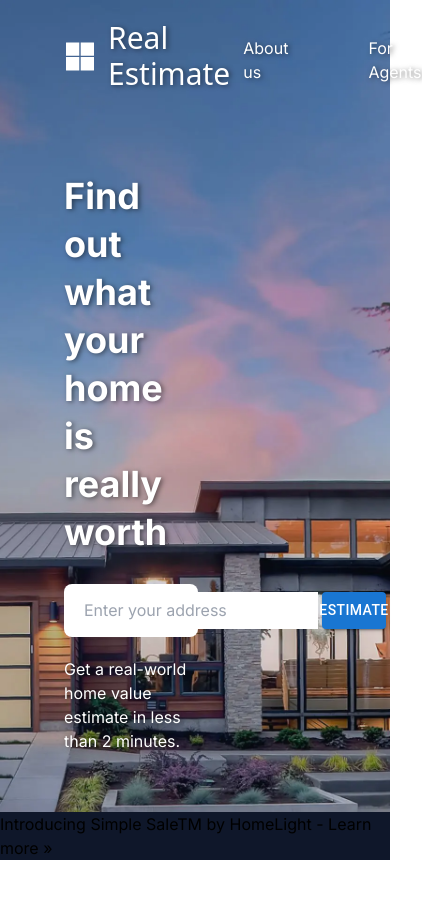
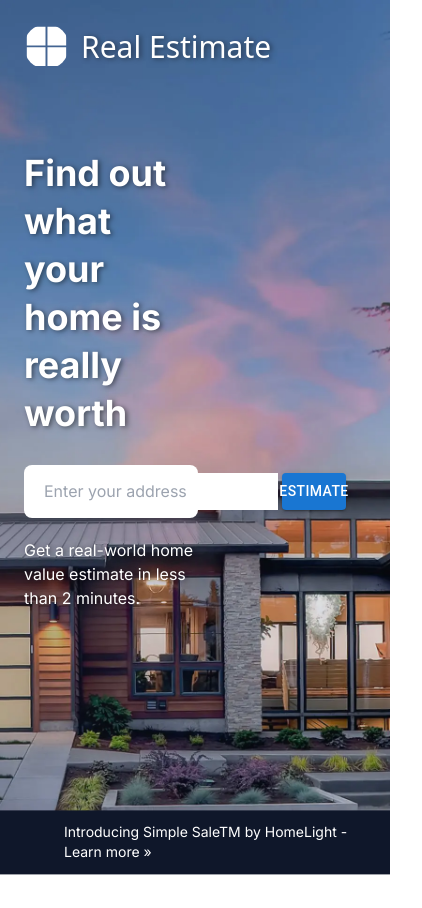
Before and after one commit to Harkanni/real-estate-management-app, a Next.js app: page / in a window 390 px wide. Shown: the whole page, 422 px wide, since content can reach past the window. Built offline with nearby package versions, Linux system fonts and the light colour scheme.

Commit message:
header-responsive

```diff
--- a/app/globals.css
+++ b/app/globals.css
@@ -12,6 +12,18 @@
    padding: 0;
    margin: 0;
    box-sizing: border-box;
+}
+
+@media screen and (max-width: 768px) {
+   header {
+      padding: 1.5rem !important;
+   }
+   .navList {
+      display: none;
+   }
+   .hamburger {
+      display: block;
+   }
 }
 
 /* @media (prefers-color-scheme: dark) {
--- a/app/page.tsx
+++ b/app/page.tsx
@@ -3,23 +3,28 @@ import { hero } from '@/assets'
 import Image from "next/image";
 import styles from '@/assets/style.module.css'
 import { IoLogoMicrosoft } from "react-icons/io5";
+import { GiHamburgerMenu } from "react-icons/gi";
 import { Button } from "@mui/material";
 
 export default function Home() {
    return (
       <main className="min-h-screen">
          <MainComponentWrapper>
-            <header className={`${styles.bgHero} min-h-[100vh] min-w-[100vw] px-16 py-5`}>
+            <header className={`${styles.bgHero} min-h-[100vh] px-16 py-5`}>
                <nav className="flex justify-between items-center">
                   <div className={`flex gap-3 items-center text-white text-3xl font-sans`}>
-                     <IoLogoMicrosoft size={45} color="white" className={`${styles.logo} rounded-[50rem]`} />
+                     <IoLogoMicrosoft size={45} color="white" className={`${styles.logo} rounded-[50rem] cursor-pointer`} />
                      <h1 className={`${styles.textShadow}`}>Real Estimate</h1>
                   </div>
                   <div className="navList flex items-center">
-                     <ul className="flex gap-20 text-white items-center mt-2">
+                     <ul className="flex gap-16 text-white items-center mt-2">
                         <li className={`${styles.textShadow}`}>About us</li>
                         <li className={`${styles.textShadow}`}>For Agents</li>
+                        <li className={`${styles.textShadow}`}>Get Estimates</li>
                      </ul>
+                  </div>
+                  <div className={`hambugger hidden`}>
+                     <GiHamburgerMenu size={35} color="white" className={`cursor-pointer`}/>
                   </div>
                </nav>
 
@@ -33,7 +38,7 @@ export default function Home() {
                </div>
 
             </header>
-            <div className={`${styles.trademark} bg-slate-900 w-[100%]`}>
+            <div className={`${styles.trademark} text-white text-sm p-3 pl-16 bg-slate-900 w-[100%]`}>
                <p>Introducing Simple SaleTM by HomeLight - Learn more »</p>
             </div>
          </MainComponentWrapper>
--- a/assets/style.module.css
+++ b/assets/style.module.css
@@ -19,5 +19,6 @@
 }
 
 .trademark {
-   transform: translateY(-2rem);
+   transform: translateY(-2.1rem);
+   /* display: none; */
 }
```
